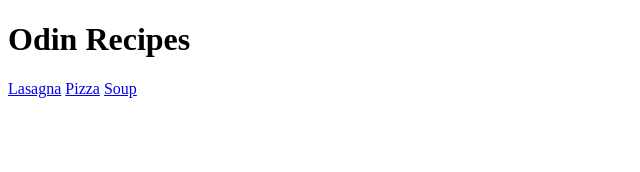
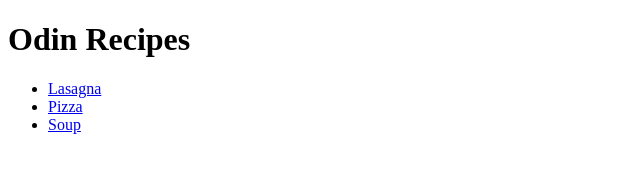
Before and after one commit to vlbdev/odin-recipes, a plain HTML site: page index.html in a window 1280 px wide. Shown: the whole page, without its empty margins (0-640 px from the left). Drawn offline with Linux system fonts and the light colour scheme.

Commit message:
Add list for links in index

```diff
--- a/index.html
+++ b/index.html
@@ -7,8 +7,10 @@
 </head>
 <body>
     <h1>Odin Recipes</h1>
-    <a href="recipes/lasagna.html">Lasagna</a>
-    <a href="recipes/pizza.html">Pizza</a>
-    <a href="recipes/soup.html">Soup</a>
+    <ul>
+    <li><a href="recipes/lasagna.html">Lasagna</a></li>
+    <li><a href="recipes/pizza.html">Pizza</a></li>
+    <li><a href="recipes/soup.html">Soup</a></li>
+    </ul>
 </body>
 </html>
```
